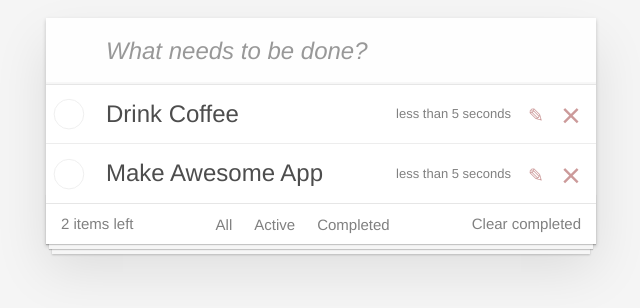
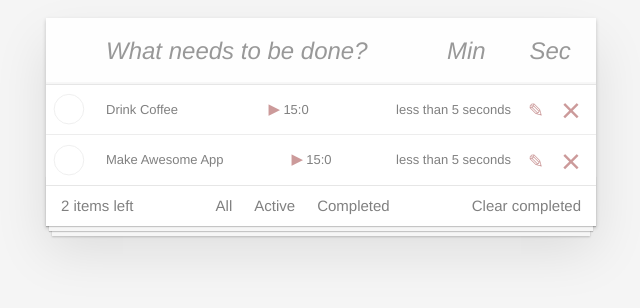
Before and after one commit to tot-samy-lobach/toDo, a React app: page / in a window 1280 px wide. Shown: the part 112-420 px from the top of the page, without its empty margins (319-959 px from the left). Built offline with nearby package versions, Linux system fonts and the light colour scheme.

Commit message:
Add timer

```diff
--- a/src/components/app/app.js
+++ b/src/components/app/app.js
@@ -11,20 +11,22 @@ export default class App extends Component {
 
   state = {
     todoData: [
-      { label: 'Drink Coffee', done: false, created: new Date(), id: 1 },
-      { label: 'Make Awesome App', done: false, created: new Date(), id: 2 },
+      { label: 'Drink Coffee', done: false, created: new Date(), id: 1, minutes: 15, seconds: 0 },
+      { label: 'Make Awesome App', done: false, created: new Date(), id: 2, minutes: 15, seconds: 0 },
       // { label: 'Have a lunch', done: false, created: new Date(), id: 3 },
       // { label: 'Go Sleep', done: false, created: new Date(), id: 4 },
     ],
     filter: '',
   };
 
-  addItem = (text) => {
+  addItem = (text, minutes, seconds) => {
     const newItem = {
       label: text,
       done: false,
       created: new Date(),
       id: this.maxId++,
+      min: +minutes,
+      sec: +seconds,
     };
 
     this.setState(({ todoData }) => {
--- a/src/components/created-date/created-date.js
+++ b/src/components/created-date/created-date.js
@@ -15,6 +15,6 @@ export default class CreatedDate extends Component {
 
   render() {
     const { created } = this.props;
-    return <span className="created">{formatDistanceToNow(created, { includeSeconds: true })}</span>;
+    return <span className="description created">{formatDistanceToNow(created, { includeSeconds: true })}</span>;
   }
 }
--- a/src/components/new-task-form/new-task-form.css
+++ b/src/components/new-task-form/new-task-form.css
@@ -1,4 +1,48 @@
+.todoapp {
+  background: #fff;
+  margin: 130px 0 40px 0;
+  position: relative;
+  box-shadow: 0 2px 4px 0 rgba(0, 0, 0, 0.2), 0 25px 50px 0 rgba(0, 0, 0, 0.1);
+}
+
+.todoapp input::-webkit-input-placeholder {
+  font-style: italic;
+  font-weight: 300;
+  color: rgba(0, 0, 0, 0.4);
+}
+
+.todoapp input::-moz-placeholder {
+  font-style: italic;
+  font-weight: 300;
+  color: rgba(0, 0, 0, 0.4);
+}
+
+.todoapp input::input-placeholder {
+  font-style: italic;
+  font-weight: 300;
+  color: rgba(0, 0, 0, 0.4);
+}
+
+.todoapp h1 {
+  position: absolute;
+  top: -140px;
+  width: 100%;
+  font-size: 80px;
+  font-weight: 200;
+  text-align: center;
+  color: rgba(175, 47, 47, 0.15);
+  -webkit-text-rendering: optimizeLegibility;
+  -moz-text-rendering: optimizeLegibility;
+  text-rendering: optimizeLegibility;
+}
+
+.new-todo-form {
+  display: flex;
+  margin-bottom: 0;
+}
+
 .new-todo,
+.new-todo-form .new-todo-form__timer,
 .edit {
   position: relative;
   margin: 0;
@@ -16,9 +60,19 @@
   -moz-osx-font-smoothing: grayscale;
 }
 
-.new-todo {
+.new-todo,
+.new-todo-form .new-todo-form__timer {
   padding: 16px 16px 16px 60px;
   border: none;
   background: rgba(0, 0, 0, 0.003);
   box-shadow: inset 0 -2px 1px rgba(0, 0, 0, 0.03);
 }
+
+.new-todo {
+  width: 70%;
+}
+
+.new-todo-form .new-todo-form__timer {
+  width: 15%;
+  padding-left: 16px;
+}
--- a/src/components/new-task-form/new-task-form.js
+++ b/src/components/new-task-form/new-task-form.js
@@ -13,30 +13,75 @@ export default class NewTaskForm extends Component {
 
   state = {
     label: '',
+    minutes: '',
+    seconds: '',
   };
 
-  inputChange = (env) => {
+  inputLabelChange = (env) => {
     this.setState({
       label: env.target.value,
     });
   };
 
-  addToDoItem = (env) => {
-    env.preventDefault();
-    this.props.addItem(this.state.label);
+  inputMinutesChange = (env) => {
     this.setState({
-      label: '',
+      minutes: +env.target.value,
     });
+    // console.log(this.state.label, this.state.minutes, this.state.seconds);
   };
+
+  inputSecondsChange = (env) => {
+    this.setState({
+      seconds: +env.target.value,
+    });
+    // console.log(this.state.label, this.state.minutes, this.state.seconds);
+  };
+
+  onSubmitForm = (env) => {
+    if (env.key === 'Enter') {
+      // if(this.state.minutes||)
+      env.preventDefault();
+
+      this.props.addItem(this.state.label, this.state.minutes, this.state.seconds);
+      this.setState({
+        label: '',
+        minutes: '',
+        seconds: '',
+      });
+    }
+  };
+
+  // addToDoItem = (env) => {
+  //   env.preventDefault();
+
+  //   this.props.addItem(this.state.label);
+  //   this.setState({
+  //     label: '',
+  //     minutes: '',
+  //     seconds: '',
+  //   });
+  // };
 
   render() {
     return (
-      <form onSubmit={this.addToDoItem}>
+      <form onKeyPress={this.onSubmitForm} className="new-todo-form">
         <input
           className="new-todo"
           placeholder="What needs to be done?"
-          onChange={this.inputChange}
+          onChange={this.inputLabelChange}
           value={this.state.label}
+        />
+        <input
+          className="new-todo-form__timer"
+          onChange={this.inputMinutesChange}
+          placeholder="Min"
+          value={this.state.minutes}
+        />
+        <input
+          className="new-todo-form__timer"
+          onChange={this.inputSecondsChange}
+          placeholder="Sec"
+          value={this.state.seconds}
         />
       </form>
     );
--- a/src/components/task-list/task-list.css
+++ b/src/components/task-list/task-list.css
@@ -70,12 +70,16 @@
   padding: 15px 85px 15px 60px;
 }
 
-.todo-list li label .created {
+.todo-list li .view {
+  position: relative;
+}
+
+.todo-list li label .description {
   font-size: 13px;
   color: gray;
 }
 
-.todo-list li label .description {
+.todo-list li label .title {
   word-break: break-all;
   display: block;
   line-height: 1.2;
@@ -84,20 +88,17 @@
   color: #4d4d4d;
 }
 
-.todo-list li.completed label .description {
+.todo-list li.completed label .title {
   color: #cdcdcd;
   text-decoration: line-through;
 }
 
 .todo-list li .icon {
-  position: absolute;
-  top: 0;
-  bottom: -3px;
   width: 30px;
   height: 40px;
   font-size: 34px;
   color: #cc9a9a;
-  margin: auto 0 11px;
+  margin: auto 0;
   transition: color 0.2s ease-out;
   cursor: pointer;
 }
@@ -107,6 +108,9 @@
 }
 
 .todo-list li .icon-destroy {
+  position: absolute;
+  top: 0;
+  bottom: -3px;
   right: 10px;
 }
 
@@ -115,12 +119,35 @@
 }
 
 .todo-list li .icon-edit {
+  position: absolute;
+  top: 0;
+  bottom: -3px;
   font-size: 19px;
   right: 45px;
 }
 
 .todo-list li .icon-edit:after {
   content: '✎';
+}
+
+.todo-list li .icon-pause,
+.todo-list li .icon-play {
+  font-size: 18px;
+  width: 18px;
+  height: 18px;
+  font-size: 15px;
+}
+
+.todo-list li .icon-play {
+  font-size: 15px;
+}
+
+.icon-pause:after {
+  content: '⏸';
+}
+
+.icon-play:after {
+  content: '▶';
 }
 
 .todo-list li .edit {
@@ -138,3 +165,8 @@
 .todo-count strong {
   font-weight: 300;
 }
+
+.todo-list li.completed label .description {
+  color: #cdcdcd;
+  text-decoration: line-through;
+}
--- a/src/components/task-list/task-list.js
+++ b/src/components/task-list/task-list.js
@@ -5,7 +5,7 @@ import './task-list.css';
 
 const TaskList = function ({ todos, onDestroy, onToggleDone, editItem }) {
   const data = todos.map((item) => {
-    const { id, created, label, done } = item;
+    const { id, created, label, done, min, sec } = item;
 
     return (
       <Task
@@ -17,6 +17,8 @@ const TaskList = function ({ todos, onDestroy, onToggleDone, editItem }) {
         id={id}
         created={created}
         editItem={editItem}
+        min={min}
+        sec={sec}
       />
     );
   });
--- a/src/components/task/task.js
+++ b/src/components/task/task.js
@@ -1,6 +1,7 @@
 import React, { Component } from 'react';
 import PropTypes from 'prop-types';
 import CreatedDate from '../created-date/created-date';
+import Timer from '../timer/timer';
 import EditTask from '../edit-task/edit-task';
 import './task.css';
 
@@ -17,6 +18,8 @@ export default class Task extends Component {
     onDestroy: () => {},
     onToggleDone: () => {},
     editItem: () => {},
+    min: 15,
+    sec: 0,
   };
 
   static propTypes = {
@@ -27,6 +30,8 @@ export default class Task extends Component {
     onDestroy: PropTypes.func,
     onToggleDone: PropTypes.func,
     editItem: PropTypes.func,
+    min: PropTypes.number,
+    sec: PropTypes.number,
   };
 
   state = {
@@ -42,7 +47,7 @@ export default class Task extends Component {
   };
 
   render() {
-    const { label, onDestroy, onToggleDone, done, id, created, editItem } = this.props;
+    const { label, onDestroy, onToggleDone, done, id, created, editItem, min, sec } = this.props;
     const showEdit = this.state.editTask;
 
     let classNames = 'todo-list-item';
@@ -62,6 +67,7 @@ export default class Task extends Component {
             <input className="toggle" type="checkbox" id={id} onClick={onToggleDone} />
             <label htmlFor={id}>
               <span className="description">{label}</span>
+              <Timer min={min} sec={sec} />
               <CreatedDate created={created} />
             </label>
             <button className="icon icon-edit" onClick={() => this.showEditTask(id, label)} type="button" />
--- /dev/null
+++ b/src/components/timer/index.js
@@ -0,0 +1,3 @@
+import Timer from './timer';
+
+export default Timer;
--- /dev/null
+++ b/src/components/timer/timer.js
@@ -0,0 +1,82 @@
+import React, { Component } from 'react';
+import PropTypes from 'prop-types';
+import './timer.css';
+
+export default class Timer extends Component {
+  static defaultProps = {
+    min: 15,
+    sec: 0,
+  };
+
+  static propTypes = {
+    min: PropTypes.number,
+    sec: PropTypes.number,
+  };
+
+  state = {
+    min: this.props.min,
+    sec: this.props.sec,
+    isCounting: false,
+  };
+
+  componentWillUnmount() {
+    clearInterval(this.counterID);
+  }
+
+  minDecrement = () => {
+    const { min } = this.state;
+    this.setState({
+      min: min - 1,
+      sec: 59,
+    });
+  };
+
+  secDecrement = () => {
+    const { min, sec, isCounting } = this.state;
+
+    if (min === 0 && sec === 0 && isCounting === true) {
+      clearInterval(this.counterID);
+      this.setState({
+        isCounting: false,
+      });
+    }
+    if (sec > 0) {
+      this.setState({
+        sec: sec - 1,
+        isCounting: true,
+      });
+    } else {
+      this.minDecrement();
+    }
+  };
+
+  onPause = (event) => {
+    event.stopPropagation();
+    this.setState({ isCounting: false });
+    clearInterval(this.counterID);
+  };
+
+  onStart = (event) => {
+    event.stopPropagation();
+
+    this.setState({ isCounting: true });
+    this.counterID = setInterval(() => {
+      this.secDecrement();
+    }, 1000);
+  };
+
+  render() {
+    const { min, sec, isCounting } = this.state;
+    const button = !isCounting ? (
+      <button type="button" className="icon icon-play" onClick={this.onStart} />
+    ) : (
+      <button type="button" className="icon icon-pause" onClick={this.onPause} />
+    );
+    return (
+      <span className="description">
+        {button}
+        {min}:{sec}
+      </span>
+    );
+  }
+}
```
Also changed, not shown: src/components/timer/timer.css (added), 1 other file.
